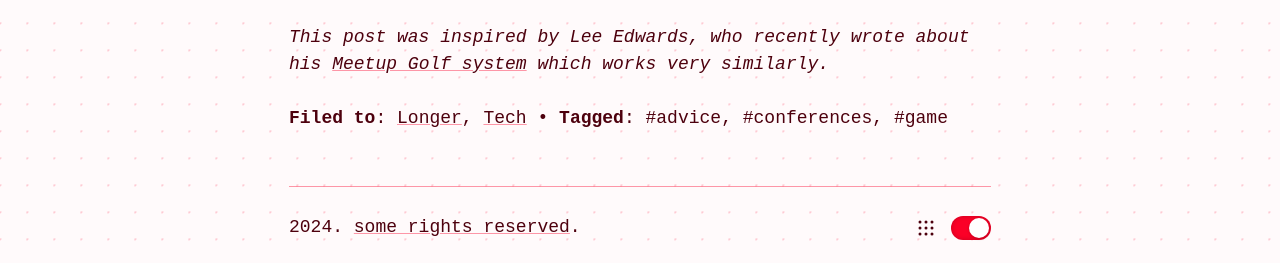
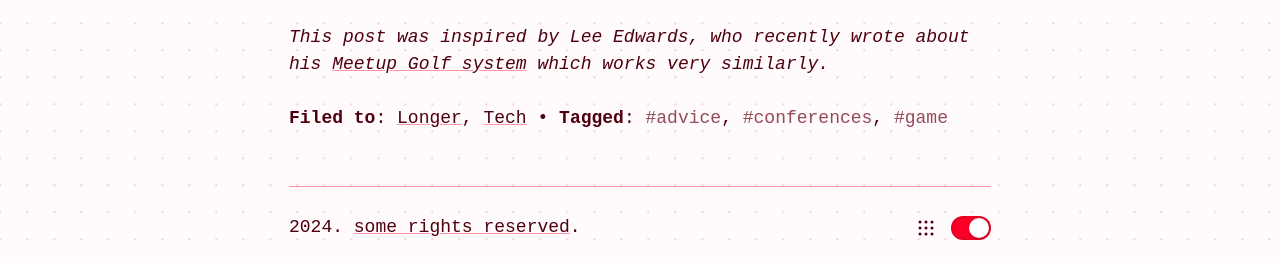
Before and after one commit to mbbischoff/website, a Jekyll site: the page built from _posts/2013-08-03-you-re-up.markdown, in a window 1280 px wide. Shown: the part 1435-1698 px from the top of the page. Built offline with Jekyll 4.4.1, drawn with Linux system fonts in a browser that asks for light colours; some web fonts are replaced; comment, search, counter and statistics services are not loaded; a style sheet for code colours, icons or effects is not loaded.

Commit message:
De-emphasized tags

```diff
--- a/_sass/themes/_themes.scss
+++ b/_sass/themes/_themes.scss
@@ -69,6 +69,11 @@ article {
 			}
 		}
 	}
+
+	.post-tag {
+		color: var(--text-secondary);
+	}
+
 }
 
 details {
```
